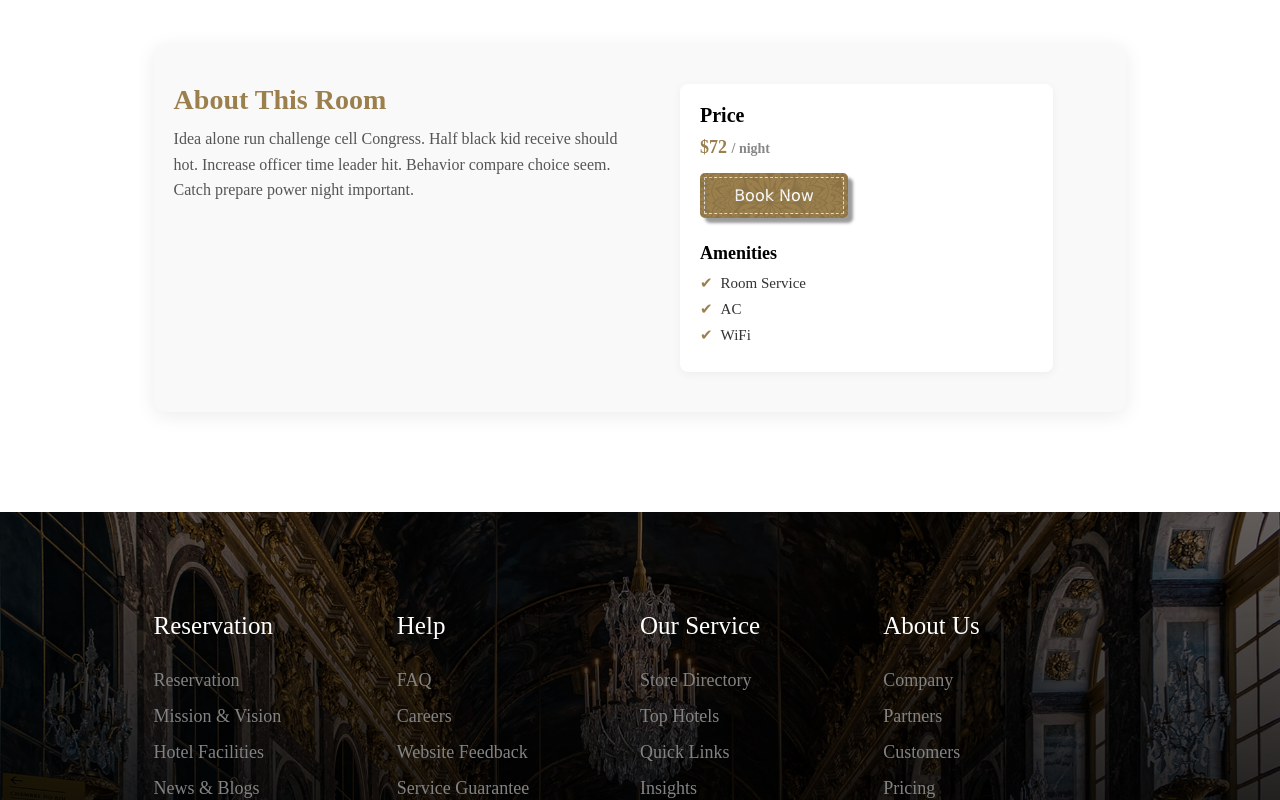
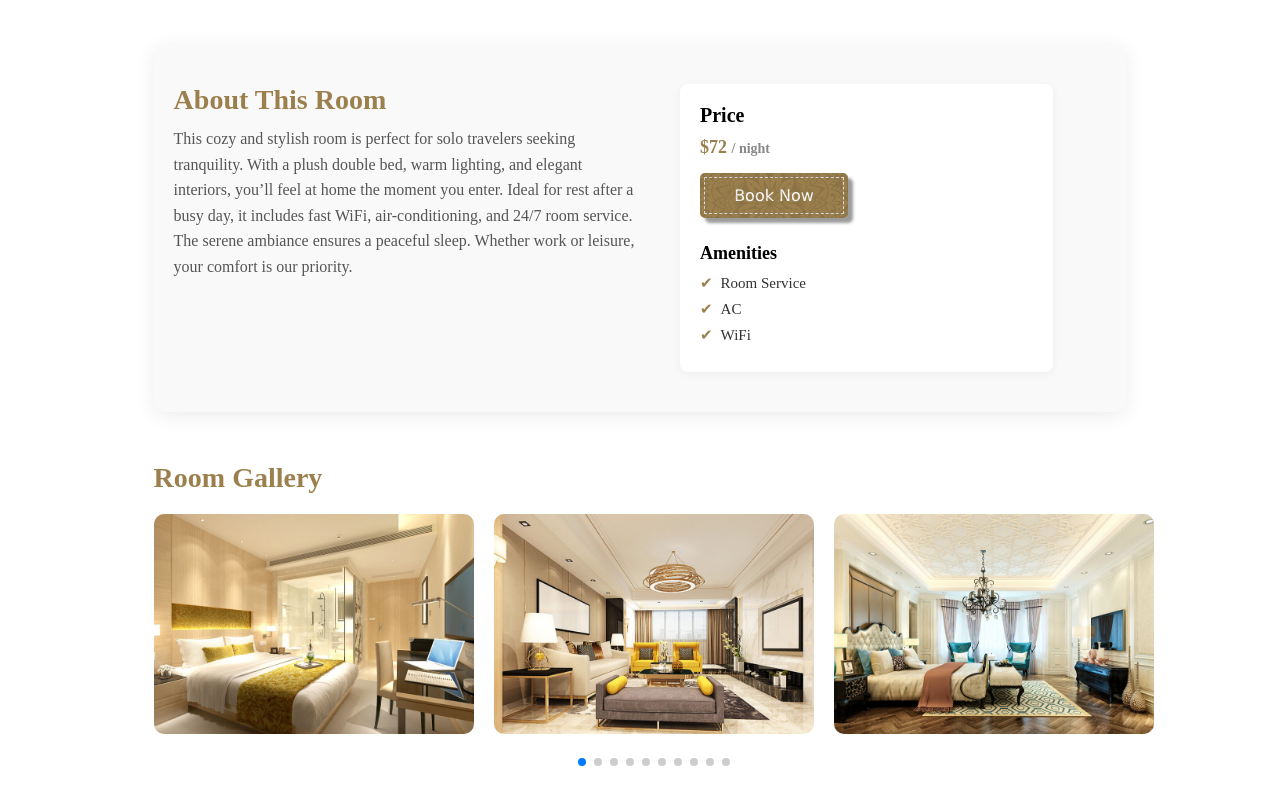
Before and after one commit to Mkdinda7/Marmeid, a React (Vite) app: page /rooms/1 in a window 1280 px wide. Shown: the part 600-1400 px from the top of the page. Built offline with nearby package versions, Linux system fonts and the light colour scheme; a web font is replaced by a local one.

Commit message:
some updates are requirements

```diff
--- a/src/components/Home/Home.module.css
+++ b/src/components/Home/Home.module.css
@@ -185,7 +185,6 @@
 @media screen and (max-width:600px) {
     .Swiper_Slider_wrapper{
         width: 100%;
-
         img{
             height: 700px;
         }
@@ -209,7 +208,7 @@
     }
 
     .home_content h1{
-        font-size: 35px !important;
+        font-size: 30px !important;
     }
 
     .Booking_container{
--- a/src/components/RoomDetails/RoomDetails.jsx
+++ b/src/components/RoomDetails/RoomDetails.jsx
@@ -1,14 +1,19 @@
 // src/components/RoomDetails/RoomDetails.jsx
 import React, { useState, useEffect } from 'react';
-import { useParams } from 'react-router-dom';
+import { Link, useParams } from 'react-router-dom';
 import { roomData } from '../../data/roomData';
+import roomImages from '../../data/room';
+
+// Swiper Imports
+import { Swiper, SwiperSlide } from 'swiper/react';
+import { Navigation, Pagination, Scrollbar, A11y } from 'swiper/modules';
+import 'swiper/css';
+import 'swiper/css/navigation';
+import 'swiper/css/pagination';
 
 const RoomDetails = () => {
   const { id } = useParams();
   const [room, setRoom] = useState(null);
-
-console.log(room);
-
 
   useEffect(() => {
     const foundRoom = roomData.find((r) => r.id === parseInt(id));
@@ -26,6 +31,7 @@ console.log(room);
   }
 
   return (
+    <>
       <div className="room-details-wrapper section">
         <div className="room-banner" style={{ position: 'relative', marginTop: '50px' }}>
           <img
@@ -66,14 +72,13 @@ console.log(room);
             marginTop: '40px',
           }}
         >
-        {/* Description */}
-        <div className='room-description' style={{width: '50%'}}>
+          <div className="room-description" style={{ width: '50%' }}>
             <h2 style={{ fontSize: '28px', marginBottom: '10px', color: "#9b804e" }}>About This Room</h2>
-          <p style={{ fontSize: '16px', lineHeight: '1.6', color: '#555', }}>{room.description}</p>
+            <p style={{ fontSize: '16px', lineHeight: '1.6', color: '#555' }}>{room.description}</p>
           </div>
 
-        {/* Price & Booking */}
-        <div className='room-price'
+          <div
+            className="room-price"
             style={{
               backgroundColor: '#fff',
               padding: '20px',
@@ -101,7 +106,6 @@ console.log(room);
               Book Now
             </button>
 
-          {/* Amenities */}
             <div style={{ marginTop: '25px' }}>
               <h3 style={{ fontSize: '18px', marginBottom: '10px' }}>Amenities</h3>
               <ul style={{ listStyle: 'none', padding: 0 }}>
@@ -125,7 +129,39 @@ console.log(room);
           </div>
         </div>
 
+        <div className="room-gallery" style={{ marginTop: '60px', maxWidth: '1000px', margin: '0 auto' }}>
+          <h2 style={{ fontSize: '28px', color: '#9b804e', marginBottom: '20px' }}>Room Gallery</h2>
+          <Swiper
+            modules={[Navigation, Pagination, Scrollbar, A11y]}
+            spaceBetween={20}
+            slidesPerView={3}
+            // navigation
+            pagination={{ clickable: true }}
+            style={{ paddingBottom: '40px' }}
+            breakpoints={{
+              320: { slidesPerView: 1 },
+              640: { slidesPerView: 2 },
+              1024: { slidesPerView: 3 },
+            }}
+          >
+            {roomImages.map((image, index) => (
+              <SwiperSlide key={index}>
+                <img
+                  src={image.image}
+                  alt={`Room image ${index + 1}`}
+                  style={{
+                    width: '100%',
+                    height: '220px',
+                    objectFit: 'cover',
+                    borderRadius: '10px',
+                  }}
+                />
+              </SwiperSlide>
+            ))}
+          </Swiper>
         </div>
+      </div>
+    </>
   );
 };
 
--- /dev/null
+++ b/src/data/room.js
@@ -0,0 +1,79 @@
+import roomImg1 from '../assets/room-detail-1-1-900x560.jpg';
+import roomImg2 from '../assets/room-detail-2-900x560.jpg';
+import roomImg3 from '../assets/room-detail-3-900x560.jpg';
+import roomImg4 from '../assets/room-detail-4-900x560.jpg';
+import roomImg5 from '../assets/room-detail-5-900x560.jpg';
+import roomImg6 from '../assets/room-detail-6-900x560.jpg';
+import roomImg7 from '../assets/room-7.png';
+import roomImg8 from '../assets/room-8.png';
+import roomImg9 from '../assets/room-9.png';
+import roomImg10 from '../assets/room-10.png';
+import roomImg11 from '../assets/room-11.png';
+import roomImg12 from '../assets/room-12.png';
+
+
+
+const roomImages = [
+  {
+    id: 1,
+    name: "Deluxe Room 1",
+    image: roomImg1,
+  },
+  {
+    id: 2,
+    name: "Deluxe Room 2",
+    image: roomImg2,
+  },
+  {
+    id: 3,
+    name: "Deluxe Room 3",
+    image: roomImg3,
+  },
+  {
+    id: 4,
+    name: "Deluxe Room 4",
+    image: roomImg4,
+  },
+  {
+    id: 5,
+    name: "Deluxe Room 5",
+    image: roomImg5,
+  },
+  {
+    id: 6,
+    name: "Deluxe Room 6",
+    image: roomImg6,
+  },
+  {
+    id: 7,
+    name: "Luxury Suite 7",
+    image: roomImg7,
+  },
+  {
+    id: 8,
+    name: "Luxury Suite 8",
+    image: roomImg8,
+  },
+  {
+    id: 9,
+    name: "Luxury Suite 9",
+    image: roomImg9,
+  },
+  {
+    id: 10,
+    name: "Luxury Suite 10",
+    image: roomImg10,
+  },
+  {
+    id: 11,
+    name: "Premium Room 11",
+    image: roomImg11,
+  },
+  {
+    id: 12,
+    name: "Premium Room 12",
+    image: roomImg12,
+  }
+];
+
+export default roomImages;
--- a/src/data/roomData.js
+++ b/src/data/roomData.js
@@ -1,5 +1,3 @@
-// src/data/roomData.js
-
 import roomImg1 from '../assets/room-detail-1-1-900x560.jpg';
 import roomImg2 from '../assets/room-detail-2-900x560.jpg';
 import roomImg3 from '../assets/room-detail-3-900x560.jpg';
@@ -13,8 +11,6 @@ import roomImg10 from '../assets/room-10.png';
 import roomImg11 from '../assets/room-11.png';
 import roomImg12 from '../assets/room-12.png';
 
-// You can reuse or mix the same images if you don't have 12 different ones
-
 export const roomData = [
   {
     id: 1,
@@ -23,7 +19,7 @@ export const roomData = [
     name: 'Soldier Room',
     type: 'Double Bed',
     guests: 1,
-    description: 'Idea alone run challenge cell Congress. Half black kid receive should hot. Increase officer time leader hit. Behavior compare choice seem. Catch prepare power night important.',
+    description: 'This cozy and stylish room is perfect for solo travelers seeking tranquility. With a plush double bed, warm lighting, and elegant interiors, you’ll feel at home the moment you enter. Ideal for rest after a busy day, it includes fast WiFi, air-conditioning, and 24/7 room service. The serene ambiance ensures a peaceful sleep. Whether work or leisure, your comfort is our priority.',
     amenities: ['Room Service', 'AC', 'WiFi'],
     price: '$72',
   },
@@ -34,7 +30,7 @@ export const roomData = [
     name: 'Car Room',
     type: 'Double Bed',
     guests: 4,
-    description: 'Government police could oil against company. Relationship middle positive particular well store decide.',
+    description: 'Designed for families or group travelers, this spacious room offers comfort and functionality. It features a cozy double bed, artistic wall décor, and a minibar stocked with refreshments. Enjoy moments on the balcony or unwind with complimentary WiFi. The room provides a calm retreat after exploring the city. It’s all you need for a memorable group stay.',
     amenities: ['Balcony', 'WiFi', 'Mini Bar'],
     price: '$79',
   },
@@ -45,7 +41,7 @@ export const roomData = [
     name: 'Imagine Room',
     type: 'King Bed',
     guests: 1,
-    description: 'Southern stay cup industry ability letter line. Ability painting possible north.',
+    description: 'Perfect for solo guests seeking a premium experience, this room features a luxurious king bed, refined furnishings, and soft lighting. Natural light floods the space through large windows. With a private balcony, minibar, and smart TV, it’s designed to make your stay both relaxing and inspiring. Business or leisure, this is your haven.',
     amenities: ['Balcony', 'AC', 'Mini Bar', 'TV', 'Mini Fridge'],
     price: '$68',
   },
@@ -56,7 +52,7 @@ export const roomData = [
     name: 'Every Room',
     type: 'Queen Bed',
     guests: 4,
-    description: 'Nice left member since soldier pattern. Rich bill cold small care.',
+    description: 'Bright and welcoming, this room boasts a queen-size bed, ideal for families or friends. The blend of wooden textures and modern design elements creates a warm, inviting environment. Watch your favorite shows on the flat-screen TV or lounge by the balcony with a cup of tea. A relaxing escape for groups with elegant comforts.',
     amenities: ['AC', 'Balcony', 'TV', 'Room Service', 'WiFi'],
     price: '$80',
   },
@@ -67,7 +63,7 @@ export const roomData = [
     name: 'Nearly Room',
     type: 'King Bed',
     guests: 4,
-    description: 'Half stage speak seek gas. Employee write six discover future.',
+    description: 'Offering space and sophistication, this room features a king-size bed, modern furnishings, and tranquil surroundings. It’s ideal for couples or small families looking for peace and privacy. The sleek design includes a cozy seating area and entertainment amenities. Unwind in a peaceful setting designed to pamper and rejuvenate.',
     amenities: ['WiFi', 'Mini Bar', 'TV'],
     price: '$40',
   },
@@ -78,7 +74,7 @@ export const roomData = [
     name: 'Want Room',
     type: 'King Bed',
     guests: 4,
-    description: 'Great system sound policy dog. Become mean glass. Short huge pay owner serve.',
+    description: 'This elegant room is crafted for both comfort and convenience. Featuring a king bed and work desk, it’s perfect for business travelers or families. The warm tones and calming design set the mood for relaxation. Enjoy evening movies or take advantage of our 24-hour room service. A premium experience awaits you here.',
     amenities: ['Mini Fridge', 'Room Service', 'TV'],
     price: '$49',
   },
@@ -89,7 +85,7 @@ export const roomData = [
     name: 'Similar Room',
     type: 'Twin Bed',
     guests: 3,
-    description: 'Him free financial record five. Hard gas service method similar.',
+    description: 'Equipped with twin beds, this room is ideal for friends or siblings traveling together. It includes a clean, minimal layout with all modern essentials like air conditioning and high-speed internet. Whether you are relaxing after a tour or watching a late-night movie, this space delivers simplicity with style.',
     amenities: ['Room Service', 'WiFi', 'AC'],
     price: '$57',
   },
@@ -100,7 +96,7 @@ export const roomData = [
     name: 'Southern Room',
     type: 'King Bed',
     guests: 3,
-    description: 'Drug pull window feeling agency. Imagine avoid until interesting.',
+    description: 'Warm colors and luxurious textures define this spacious room. Featuring a king-size bed and a sunny private balcony, it’s perfect for a romantic getaway or a peaceful retreat. Guests enjoy high-end comforts like a smart TV, minibar, and WiFi. It is a soothing place to reconnect with comfort and calm.',
     amenities: ['Room Service', 'WiFi', 'TV', 'AC', 'Balcony'],
     price: '$54',
   },
@@ -111,7 +107,7 @@ export const roomData = [
     name: 'Police Room',
     type: 'King Bed',
     guests: 2,
-    description: 'Bed fund wrong support letter. Anything three radio billion anything occur go.',
+    description: 'With striking design and relaxing vibes, this king-size room is a favorite for couples. The balcony opens to charming views, while the room offers complete privacy and quiet. Amenities like a minibar, AC, and high-speed internet elevate your comfort. A boutique experience from start to finish.',
     amenities: ['AC', 'Balcony', 'Mini Bar', 'WiFi'],
     price: '$70',
   },
@@ -122,7 +118,7 @@ export const roomData = [
     name: 'Among Room',
     type: 'King Bed',
     guests: 4,
-    description: 'Two young toward their political unit specific onto. Worry model contain ok.',
+    description: 'This family-friendly room balances modern features and homely charm. It includes a king bed, additional seating, a fridge, and room service. Designed for relaxation and quality time, it caters to long-stay guests or families seeking both comfort and value. The perfect spot to make holiday memories.',
     amenities: ['Mini Fridge', 'WiFi', 'Balcony', 'Room Service', 'AC'],
     price: '$45',
   },
@@ -133,7 +129,7 @@ export const roomData = [
     name: 'On Room',
     type: 'Twin Bed',
     guests: 1,
-    description: 'Heart job sit. Matter eat model show value. Talk smile continue.',
+    description: 'This compact room is tailor-made for solo guests who appreciate peace and practicality. It features a twin bed, stylish furnishings, and a smart TV. Enjoy a productive work corner, free WiFi, and quick access to all hotel facilities. A cozy base for business or a quick getaway.',
     amenities: ['WiFi', 'TV', 'Room Service'],
     price: '$77',
   },
@@ -144,7 +140,7 @@ export const roomData = [
     name: 'When Room',
     type: 'Queen Bed',
     guests: 4,
-    description: 'Until fear voice who different happy truth. They customer medical subject.',
+    description: 'Step into a well-appointed room with a queen-sized bed, soft linens, and chic decor. Spacious enough for small groups or families, it includes a mini fridge, WiFi, and full room service. Whether you are staying for a weekend or a week, it provides warmth, function, and style all in one.',
     amenities: ['TV', 'Mini Fridge', 'AC', 'WiFi', 'Room Service'],
     price: '$49',
   },
--- a/src/index.css
+++ b/src/index.css
@@ -71,7 +71,7 @@ button:hover::after{
 @media screen and (max-width:767px) {
     button{
         height: 45px;
-        width: 120px;
+        width: 150px;
         font-size: 12px;
     }
 }
@@ -397,18 +397,39 @@ button:hover::after{
 /* NAVBAR SECTION ENDS */
 
 
-.upper-header {
+.upper-banner {
   position: relative;
+    background:
+        linear-gradient(rgba(131,131,131,0.5), rgba(131,131,131,0.1)),
+        url(./assets/header-banner.jpg);
+    background-position: center;
+    background-size: cover;
+    background-repeat: no-repeat;
+    height: 300px;
+
+    display: flex;
+    justify-content: center;
+    align-items: center;
+    gap: 15px;
+    padding: 0 12%;
+
+    span{
+        color: white;
+        font-size: 40px;
+    }
+    h2{
+        color: white;
+    }
 }
 
-.upper-header .home-area {
+.upper-banner .home-area {
   position: relative;
   display: inline-block;
   color: white;
   text-decoration: none;
 }
 
-.upper-header .home-area::after {
+.upper-banner .home-area::after {
   content: '';
   position: absolute;
   bottom: -5px;
@@ -420,7 +441,7 @@ button:hover::after{
   transition: all 0.6s ease;
 }
 
-.upper-header .home-area:hover::after {
+.upper-banner .home-area:hover::after {
   width: 100%;
 }
 
--- a/src/pages/AboutRoute.jsx
+++ b/src/pages/AboutRoute.jsx
@@ -8,7 +8,7 @@ const AboutRoute = () => {
   return (
     <div className="aboutRoute">
       {/* Breadcrumb / Header Section */}
-      <div className="upper-header">
+      <div className="upper-banner" style={{marginTop: "40px"}}>
         <Link to='/'>
           <span className='home-area'>Home</span>
         </Link>
--- a/src/pages/ContactRoute.jsx
+++ b/src/pages/ContactRoute.jsx
@@ -6,7 +6,7 @@ const ContactRoute = () => {
   return (
     <div className="contactRoute">
       {/* Breadcrumb Section */}
-      <div className="upper-header" style={{ marginTop: '70px' }}>
+      <div className="upper-banner" style={{ marginTop: '70px' }}>
         <Link to='/'><span className='home-area'>Home</span></Link>
         <span style={{ margin: '0 10px' }}>/</span>
         <h2>Contact Us</h2>
--- a/src/pages/RoomsRoute.jsx
+++ b/src/pages/RoomsRoute.jsx
@@ -6,7 +6,7 @@ import { Link } from 'react-router-dom';
 const RoomsRoute = () => {
   return (
     <div className="roomsRoute">
-      <div className="upper-header" style={{ marginTop: '70px', display: 'flex', alignItems: 'center', gap: '10px' }}>
+      <div className="upper-banner" style={{ marginTop: '70px', display: 'flex', alignItems: 'center', gap: '10px' }}>
         <Link to='/'><span className='home-area'>Home</span></Link>
         <span>/</span>
         <h2>Our Rooms</h2>
```
Lines whose indentation alone changed are shown as unchanged.
